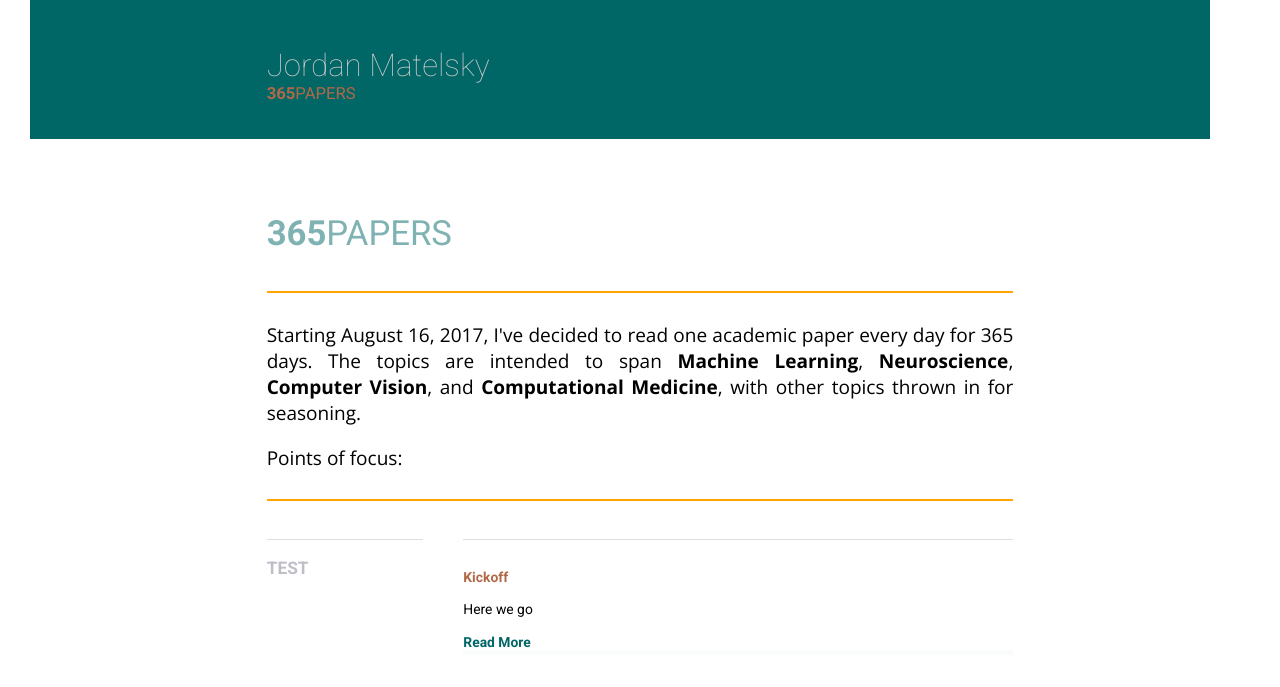
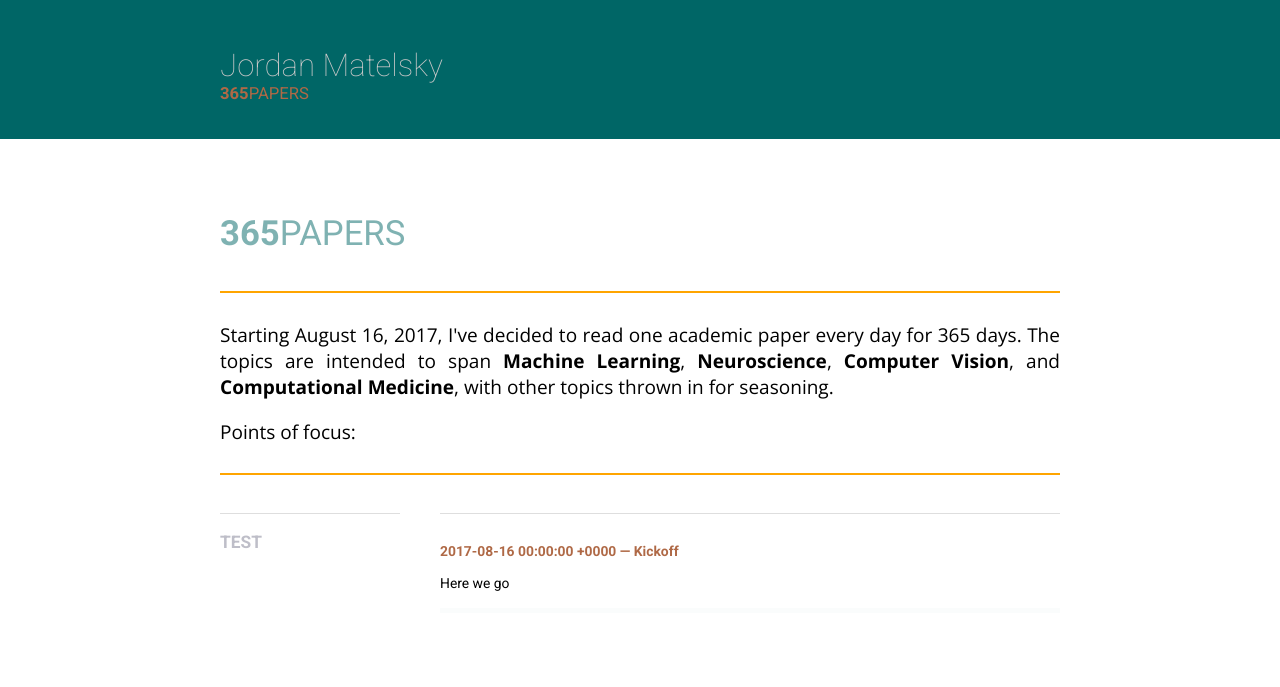
Before and after one commit to j6k4m8/365papers, a Jekyll site: the page built from index.html, in a window 1280 px wide. Shown: the top 687 px of the page. Built offline with Jekyll 4.4.1, drawn with Linux system fonts in a browser that asks for light colours; nearby versions of some CDN libraries.

Commit message:
page CSS

```diff
--- a/_layouts/default.html
+++ b/_layouts/default.html
@@ -6,12 +6,12 @@
     {% include meta.html %}
     {% include style.html %}
 
-    <link rel="alternate" type="application/rss+xml" title="{{ site.name }} - {{ site.description }}" href="{{ site.baseurl }}/feed.xml" />
+    <link rel="alternate" type="application/rss+xml" title="{{ site.name }} &mdash; {{ site.description }}" href="{{ site.baseurl }}/feed.xml" />
 
 </head>
 
 <body>
-    <div id="main" role="main" class="container">
+    <div id="main" role="main" class="page">
         {{ content }}
     </div>
 
--- a/index.html
+++ b/index.html
@@ -44,10 +44,9 @@ layout: default
                                             <div class="12u type-brandon only-small small-header year-header">Test</div>
                                             <div class="right-paragraph 12u">
                                                 <h2>
-                                                    <a href="http://jordan.matelsky.com/ugrad/eyes/eyes.html">{{ post.title }}</a>
+                                                    <a href="{{ site.baseurl }}{{ post.url }}">{{ post.date }} &mdash; {{ post.title }}</a>
                                                 </h2>
                                                 <p>{{ post.excerpt }}</p>
-                                                <a href="{{ site.baseurl }}{{ post.url }}" class="read-more">Read More</a>
                                                 <div class="sep"></div>
                                             </div>
                                         </div>
```
